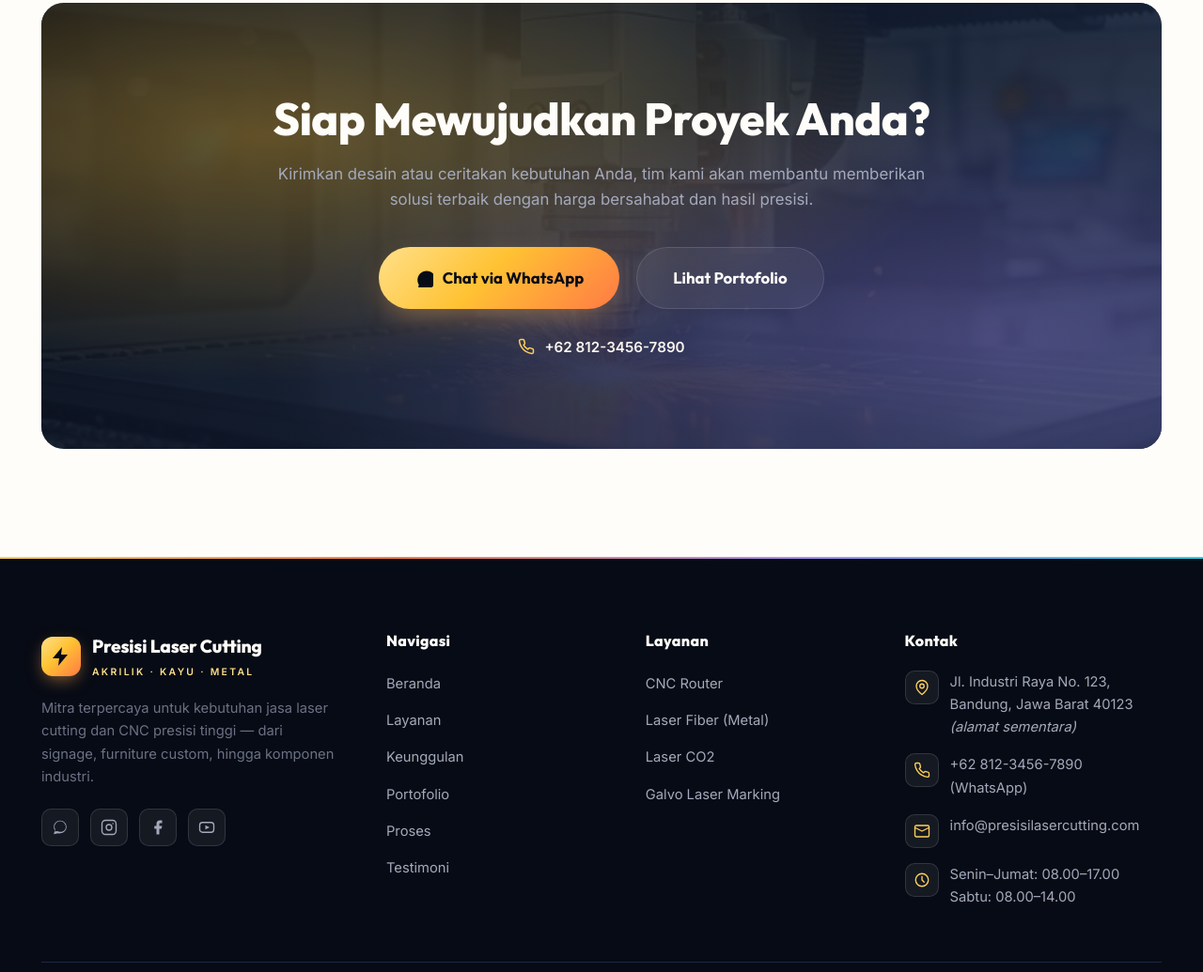
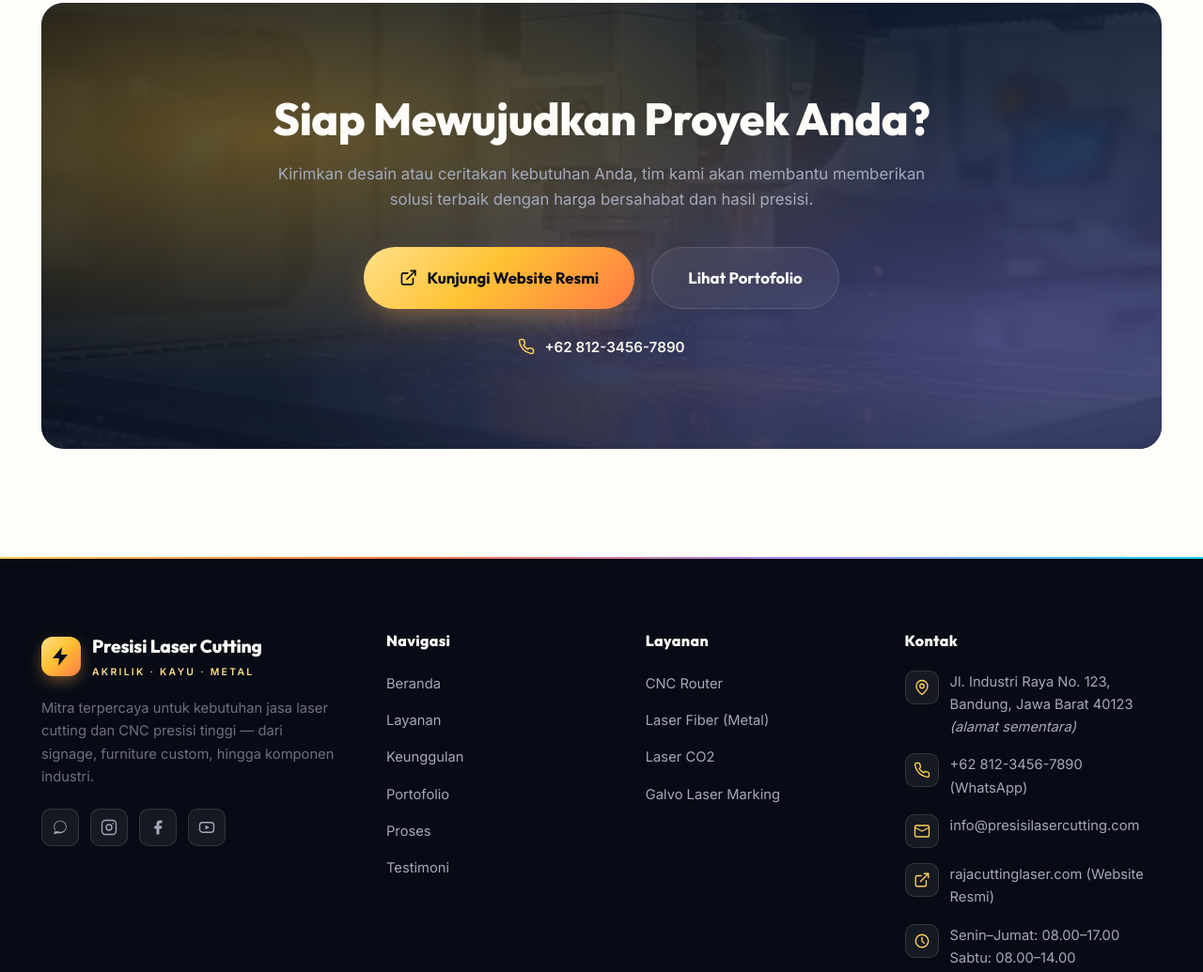
Before and after one commit to rayhnv7-crypto/Landing-page-Landing-page-Jasa-Leser-cutting, a plain HTML site: page index.html in a window 1280 px wide. Shown: the part 7334-8369 px from the top of the page at 94% size. Drawn offline with Linux system fonts and the light colour scheme.

Commit message:
Arahkan CTA utama ke website resmi rajacuttinglaser.com

```diff
--- a/index.html
+++ b/index.html
@@ -105,7 +105,7 @@
     </nav>
 
     <div class="header__actions">
-      <a href="https://wa.me/6281234567890?text=Halo%20Presisi%20Laser%20Cutting%2C%20saya%20ingin%20konsultasi%20untuk%20proyek%20laser%20cutting%2FCNC." class="btn btn--primary btn--sm desktop-only" target="_blank" rel="noopener">
+      <a href="https://rajacuttinglaser.com/?utm_source=chatgpt.com" class="btn btn--primary btn--sm desktop-only" target="_blank" rel="noopener">
         Konsultasi Gratis
       </a>
       <button class="nav-toggle" id="navToggle" aria-label="Buka menu">
@@ -141,11 +141,11 @@
     </p>
 
     <div class="hero__cta">
-      <a href="https://wa.me/6281234567890?text=Halo%20Presisi%20Laser%20Cutting%2C%20saya%20ingin%20konsultasi%20dan%20meminta%20penawaran%20harga." class="btn btn--primary btn--lg" target="_blank" rel="noopener">
+      <a href="https://rajacuttinglaser.com/?utm_source=chatgpt.com" class="btn btn--primary btn--lg" target="_blank" rel="noopener">
         <svg viewBox="0 0 24 24" fill="none" stroke="currentColor" stroke-width="2" stroke-linecap="round" stroke-linejoin="round"><line x1="5" y1="12" x2="19" y2="12"/><polyline points="12 5 19 12 12 19"/></svg>
         Konsultasi &amp; Dapatkan Penawaran
       </a>
-      <a href="#portofolio" class="btn btn--glass btn--lg">
+      <a href="https://rajacuttinglaser.com/?utm_source=chatgpt.com" class="btn btn--glass btn--lg" target="_blank" rel="noopener">
         Lihat Portofolio
       </a>
     </div>
@@ -699,11 +699,11 @@
         <h2>Siap Mewujudkan Proyek Anda?</h2>
         <p>Kirimkan desain atau ceritakan kebutuhan Anda, tim kami akan membantu memberikan solusi terbaik dengan harga bersahabat dan hasil presisi.</p>
         <div class="cta__actions">
-          <a href="https://wa.me/6281234567890?text=Halo%20Presisi%20Laser%20Cutting%2C%20saya%20ingin%20konsultasi%20untuk%20proyek%20laser%20cutting%2FCNC." class="btn btn--primary btn--lg" target="_blank" rel="noopener">
-            <svg viewBox="0 0 24 24" fill="currentColor"><path d="M16.001 3C9.373 3 4 8.373 4 15c0 2.385.661 4.612 1.808 6.512L4 29l7.69-1.762A11.94 11.94 0 0 0 16.001 27C22.627 27 28 21.627 28 15S22.627 3 16.001 3z"/></svg>
-            Chat via WhatsApp
+          <a href="https://rajacuttinglaser.com/?utm_source=chatgpt.com" class="btn btn--primary btn--lg" target="_blank" rel="noopener">
+            <svg viewBox="0 0 24 24" fill="none" stroke="currentColor" stroke-width="2" stroke-linecap="round" stroke-linejoin="round"><path d="M18 13v6a2 2 0 0 1-2 2H5a2 2 0 0 1-2-2V8a2 2 0 0 1 2-2h6"/><polyline points="15 3 21 3 21 9"/><line x1="10" y1="14" x2="21" y2="3"/></svg>
+            Kunjungi Website Resmi
           </a>
-          <a href="#portofolio" class="btn btn--glass btn--lg">Lihat Portofolio</a>
+          <a href="https://rajacuttinglaser.com/?utm_source=chatgpt.com" class="btn btn--glass btn--lg" target="_blank" rel="noopener">Lihat Portofolio</a>
         </div>
         <div class="cta__phone">
           <svg viewBox="0 0 24 24" fill="none" stroke="currentColor" stroke-width="2" stroke-linecap="round" stroke-linejoin="round"><path d="M22 16.92v3a2 2 0 0 1-2.18 2 19.79 19.79 0 0 1-8.63-3.07 19.5 19.5 0 0 1-6-6 19.79 19.79 0 0 1-3.07-8.67A2 2 0 0 1 4.11 2h3a2 2 0 0 1 2 1.72c.127.96.361 1.903.7 2.81a2 2 0 0 1-.45 2.11L8.09 9.91a16 16 0 0 0 6 6l1.27-1.27a2 2 0 0 1 2.11-.45c.907.339 1.85.573 2.81.7A2 2 0 0 1 22 16.92z"/></svg>
@@ -783,6 +783,10 @@
             <a href="mailto:info@presisilasercutting.com">info@presisilasercutting.com</a>
           </li>
           <li>
+            <span class="icon-box"><svg viewBox="0 0 24 24" fill="none" stroke="currentColor" stroke-width="1.8" stroke-linecap="round" stroke-linejoin="round"><path d="M18 13v6a2 2 0 0 1-2 2H5a2 2 0 0 1-2-2V8a2 2 0 0 1 2-2h6"/><polyline points="15 3 21 3 21 9"/><line x1="10" y1="14" x2="21" y2="3"/></svg></span>
+            <a href="https://rajacuttinglaser.com/?utm_source=chatgpt.com" target="_blank" rel="noopener">rajacuttinglaser.com (Website Resmi)</a>
+          </li>
+          <li>
             <span class="icon-box"><svg viewBox="0 0 24 24" fill="none" stroke="currentColor" stroke-width="1.8" stroke-linecap="round" stroke-linejoin="round"><circle cx="12" cy="12" r="9"/><path d="M12 7v5l3 3"/></svg></span>
             <span>Senin&ndash;Jumat: 08.00&ndash;17.00<br>Sabtu: 08.00&ndash;14.00</span>
           </li>
```
